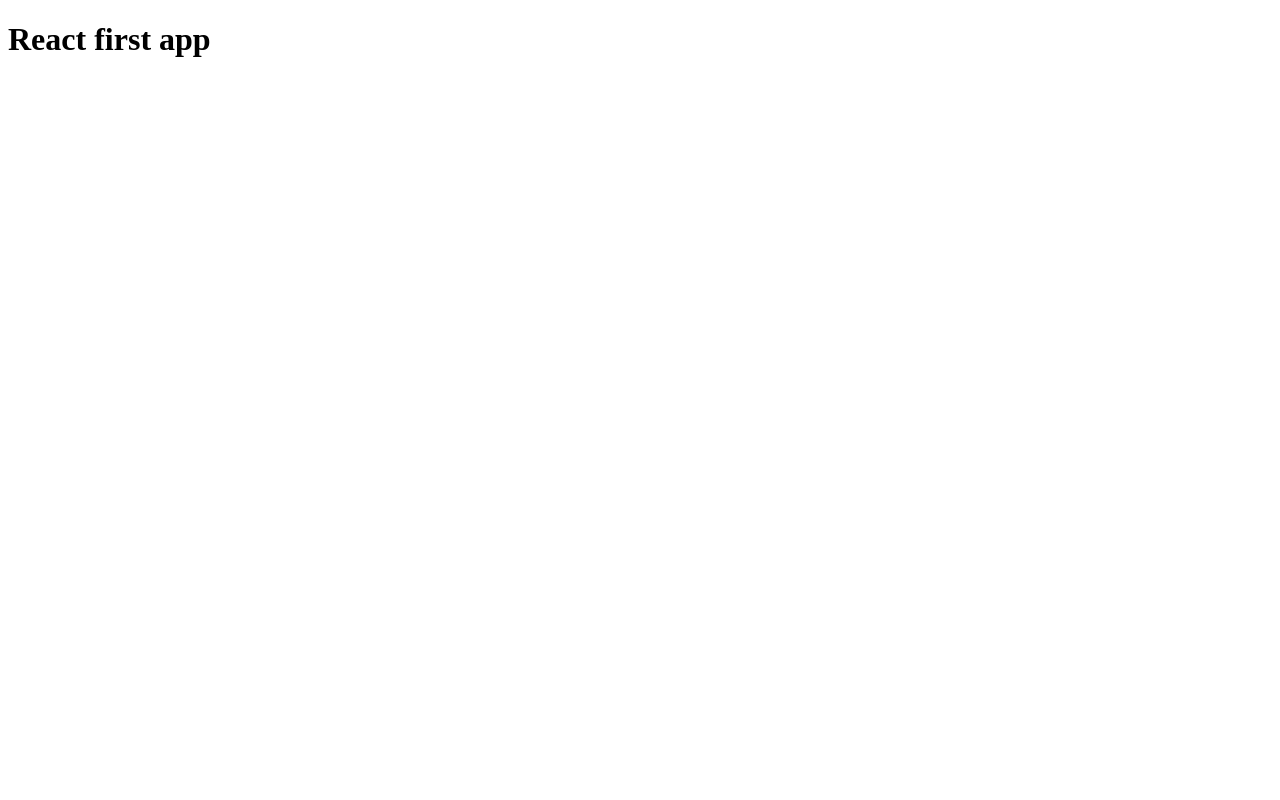
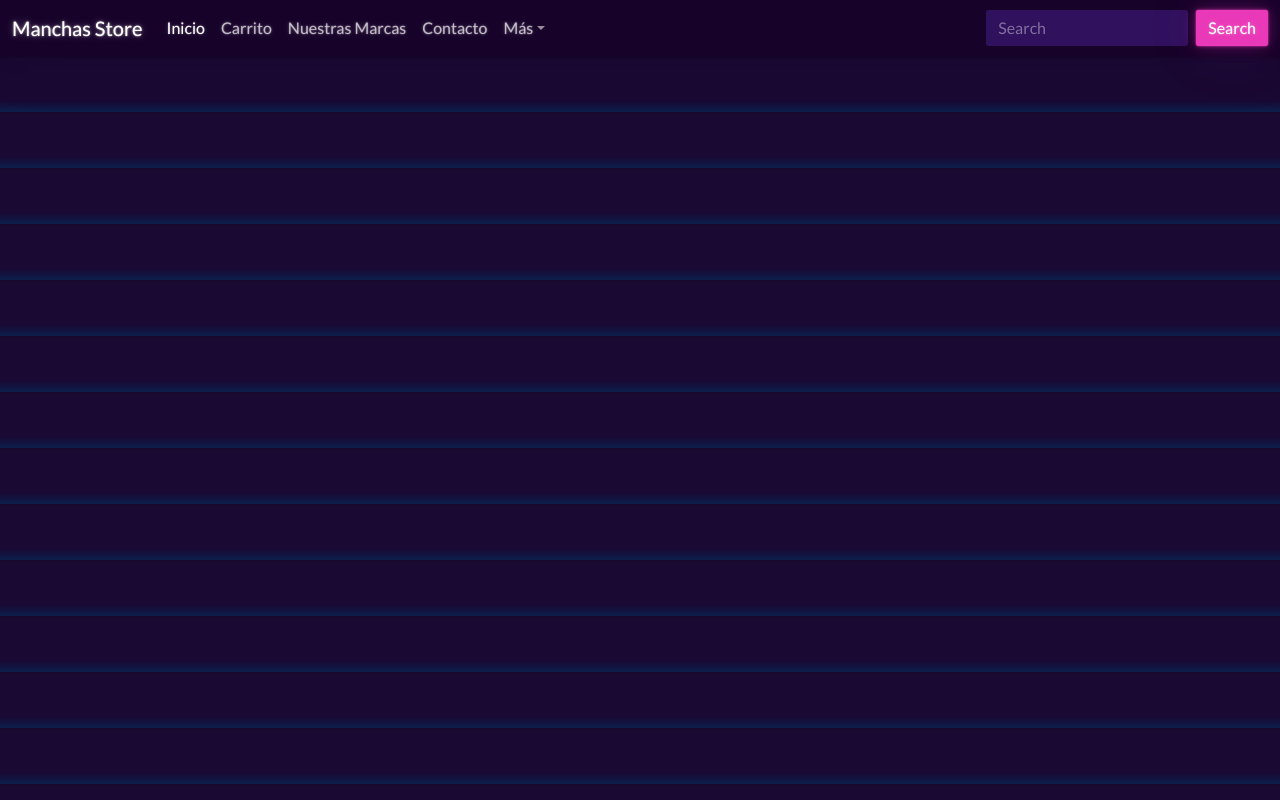
Before and after one commit to ffloresbalaguer/proyectoReact, a React (Create React App) app in the folder my-app/: page / in a window 1280 px wide. Built offline with nearby package versions, Linux system fonts and the light colour scheme.

Commit message:
Desafio 2

```diff
--- a/my-app/public/index.html
+++ b/my-app/public/index.html
@@ -5,8 +5,11 @@
   <meta http-equiv="X-UA-Compatible" content="IE=edge">
   <meta name="viewport" content="width=device-width, initial-scale=1.0">
   <title>Document</title>
+  <link rel="stylesheet" href="https://bootswatch.com/5/vapor/bootstrap.min.css">
 </head>
 <body>
   <div id="root"></div>
+  <!-- JavaScript Bundle with Popper -->
+<script src="https://cdn.jsdelivr.net/npm/bootstrap@5.2.0/dist/js/bootstrap.bundle.min.js" integrity="sha384-A3rJD856KowSb7dwlZdYEkO39Gagi7vIsF0jrRAoQmDKKtQBHUuLZ9AsSv4jD4Xa" crossorigin="anonymous"></script>
 </body>
 </html>
--- a/my-app/src/App.js
+++ /dev/null
@@ -1,11 +0,0 @@
-import './App.css';
-
-function App() {
-  return (
-    <div className="App">
-      <h1>React first app</h1>
-    </div>
-  );
-}
-
-export default App;
--- /dev/null
+++ b/my-app/src/App.jsx
@@ -0,0 +1,50 @@
+import './App.css';
+
+function App() {
+  return (
+    <div className="">
+      <nav class="navbar navbar-expand-lg navbar-dark bg-dark">
+  <div class="container-fluid">
+    <a class="navbar-brand" href="#">Manchas Store</a>
+    <button class="navbar-toggler" type="button" data-bs-toggle="collapse" data-bs-target="#navbarColor02" aria-controls="navbarColor02" aria-expanded="false" aria-label="Toggle navigation">
+      <span class="navbar-toggler-icon"></span>
+    </button>
+    <div class="collapse navbar-collapse" id="navbarColor02">
+      <ul class="navbar-nav me-auto">
+        <li class="nav-item">
+          <a class="nav-link active" href="#">Inicio
+            <span class="visually-hidden">(current)</span>
+          </a>
+        </li>
+        <li class="nav-item">
+          <a class="nav-link" href="#">Carrito</a>
+        </li>
+        <li class="nav-item">
+          <a class="nav-link" href="#">Nuestras Marcas</a>
+        </li>
+        <li class="nav-item">
+          <a class="nav-link" href="#">Contacto</a>
+        </li>
+        <li class="nav-item dropdown">
+          <a class="nav-link dropdown-toggle" data-bs-toggle="dropdown" href="#" role="button" aria-haspopup="true" aria-expanded="false">Más</a>
+          <div class="dropdown-menu">
+            <a class="dropdown-item" href="#">Action</a>
+            <a class="dropdown-item" href="#">Another action</a>
+            <a class="dropdown-item" href="#">Something else here</a>
+            <div class="dropdown-divider"></div>
+            <a class="dropdown-item" href="#">Separated link</a>
+          </div>
+        </li>
+      </ul>
+      <form class="d-flex">
+        <input class="form-control me-sm-2" type="text" placeholder="Search"/>
+        <button class="btn btn-secondary my-2 my-sm-0" type="submit">Search</button>
+      </form>
+    </div>
+  </div>
+</nav>
+    </div>
+  );
+}
+
+export default App;
```
